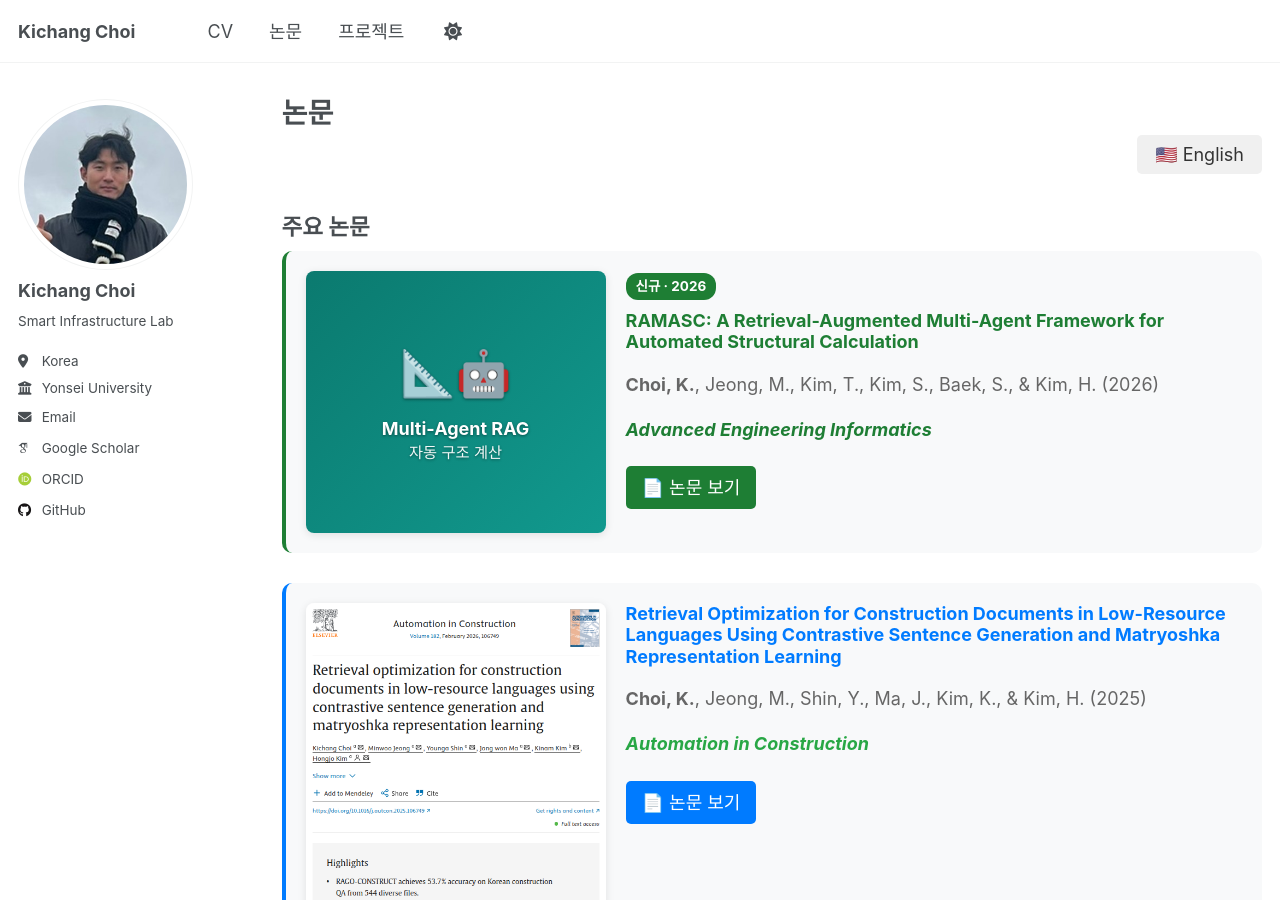
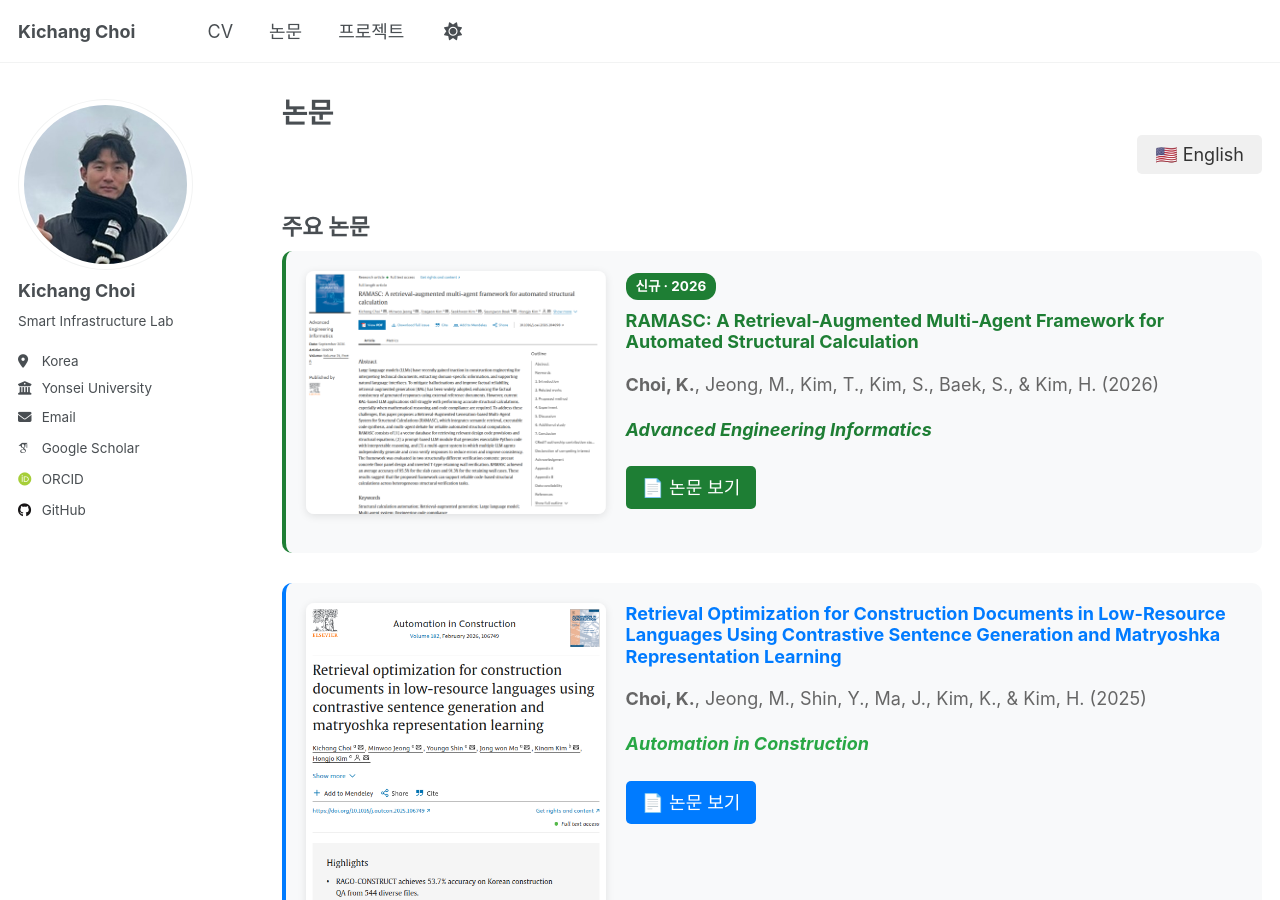
Before and after one commit to Choikichang/Choikichang.github.io, a Jekyll site: the page built from _pages/publications-ko.md, in a window 1280 px wide and 900 px high. Built offline with Jekyll 4.4.1, drawn with Linux system fonts in a browser that asks for light colours; some web fonts are replaced.

Commit message:
Voxel
Voxel

```diff
--- a/_pages/publications-ko.md
+++ b/_pages/publications-ko.md
@@ -15,12 +15,8 @@ lang: ko
 ## 주요 논문
 
 <div style="display: flex; flex-wrap: wrap; gap: 20px; margin-bottom: 30px; padding: 20px; background-color: #f8f9fa; border-radius: 10px; border-left: 4px solid #1e7e34;">
-  <div style="flex: 0 0 300px; display: flex; align-items: center; justify-content: center; background: linear-gradient(135deg, #0b7a6f 0%, #11998e 100%); border-radius: 8px; min-height: 180px; box-shadow: 0 2px 8px rgba(0,0,0,0.1);">
-    <div style="text-align: center; color: white; padding: 20px; text-shadow: 0 1px 3px rgba(0,0,0,0.45);">
-      <div style="font-size: 2.5em;">📐🤖</div>
-      <div style="font-weight: bold; margin-top: 8px;">Multi-Agent RAG</div>
-      <div style="font-size: 0.85em; opacity: 0.95;">자동 구조 계산</div>
-    </div>
+  <div style="flex: 0 0 300px;">
+    <img src="/images/RAMASC.png" alt="RAMASC 프레임워크" style="width: 100%; border-radius: 8px; box-shadow: 0 2px 8px rgba(0,0,0,0.1);">
   </div>
   <div style="flex: 1; min-width: 300px;">
     <span style="display:inline-block; background-color:#1e7e34; color:white; font-size:0.75em; font-weight:bold; padding:3px 10px; border-radius:12px; margin-bottom:10px;">신규 · 2026</span>
```
Also changed, not shown: _pages/publications.md (+2 -6 lines), images/RAMASC.png (added).
